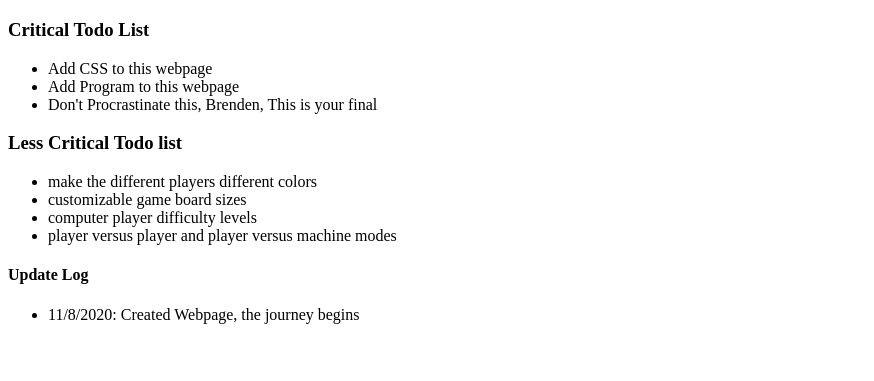
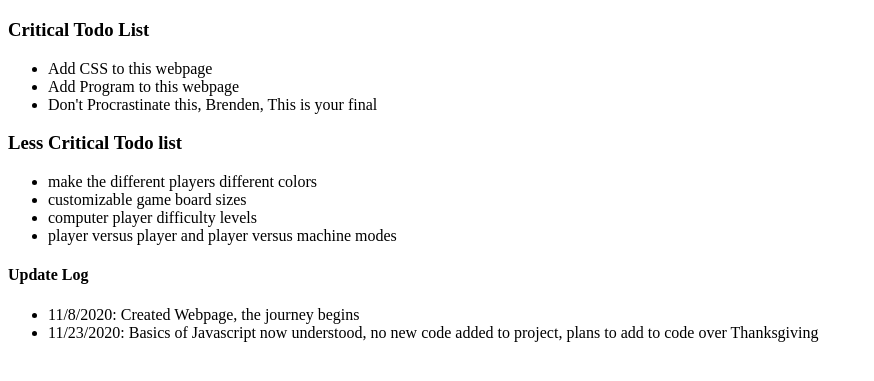
Before and after one commit to masterbpk4/FinalProjectBK, a plain HTML site: page index.html in a window 1280 px wide. Shown: the part 61-442 px from the top of the page, without its empty margins (0-874 px from the left). Drawn offline with Linux system fonts and the light colour scheme.

Commit message:
updated changelog

```diff
--- a/index.html
+++ b/index.html
@@ -22,6 +22,7 @@
     <h4> Update Log </h4>
     <ul>
         <li> 11/8/2020: Created Webpage, the journey begins</li>
+        <li> 11/23/2020: Basics of Javascript now understood, no new code added to project, plans to add to code over Thanksgiving</li>
     </ul>
 </body>
 </html>
```
